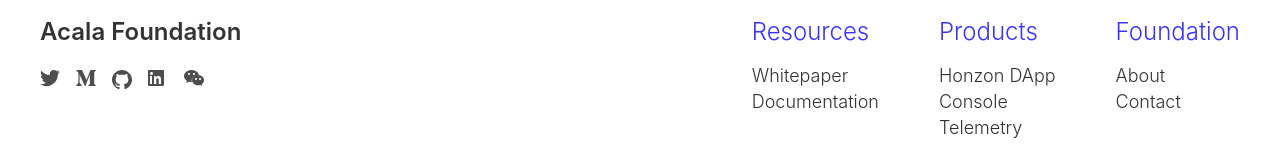
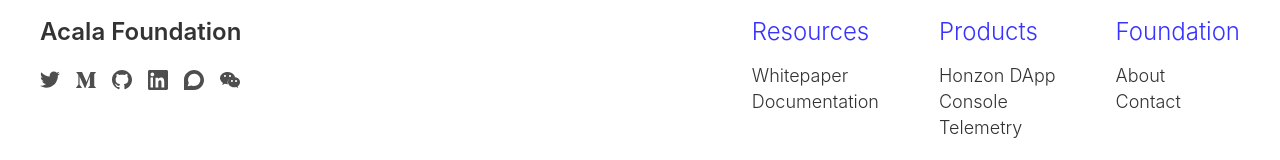
Before and after one commit to qwer951123/acala-official-website, a React app: page / in a window 1280 px wide. Shown: the part 9015-9175 px from the top of the page. Built offline with nearby package versions, Linux system fonts and the light colour scheme.

Commit message:
add discourse (#17)

```diff
--- a/src/components/Footer.jsx
+++ b/src/components/Footer.jsx
@@ -3,6 +3,7 @@
 import twitterIcon from '../assets/twitter.svg';
 import mediumIcon from '../assets/medium.svg';
 // import facebookIcon from '../assets/facebook.svg'
+import discourseIcon from '../assets/discourse.svg';
 import linkinIcon from '../assets/linkedin.svg';
 import wechatIcon from '../assets/wechat.svg';
 import wechatQRCode from '../assets/wechat-qrcode.jpg';
@@ -14,14 +15,14 @@
     if (link) {
         return (
             <a href={link} target="_blank" rel="noopener noreferrer">
-                <img src={icon} alt={link} />
+                <img src={icon} alt={link} className={classes.socialMediaIcon}/>
             </a>
         );
     }
     if (img) {
         return (
             <div>
-                <img src={icon} alt={link} />
+                <img src={icon} alt={link} className={classes.socialMediaIcon}/>
                 <img src={img} alt={''} className={clsx(classes.socialMediaItemImg)} />
             </div>
         );
@@ -72,6 +73,7 @@
         // { link: '', icon: facebookIcon },
         { link: 'https://github.com/AcalaNetwork', icon: githubIcon },
         { link: 'https://www.linkedin.com/company/acalanetwork', icon: linkinIcon },
+        { link: 'https://acala.discourse.group', icon: discourseIcon },
         { link: '', icon: wechatIcon, img: wechatQRCode },
     ];
     const links = [
--- a/src/components/Footer.module.css
+++ b/src/components/Footer.module.css
@@ -30,6 +30,18 @@
     width: 100%;
     height: 100%;
     cursor: pointer;
+}
+
+.socialMediaItem > a {
+    display: block;
+    width: 100%;
+    height: 100%;
+}
+
+.socialMediaIcon {
+    width: 20px;
+    height: 20px;
+    object-fit: center;
 }
 
 .socialMediaItem:hover .socialMediaItemImg {
```
Also changed, not shown: src/assets/discourse.svg (added).
